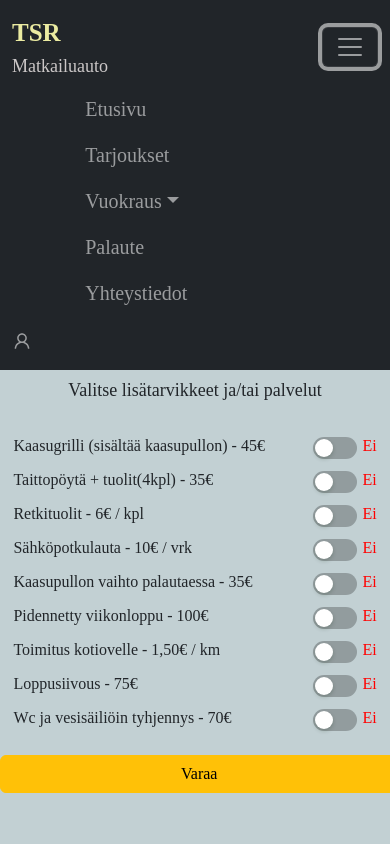
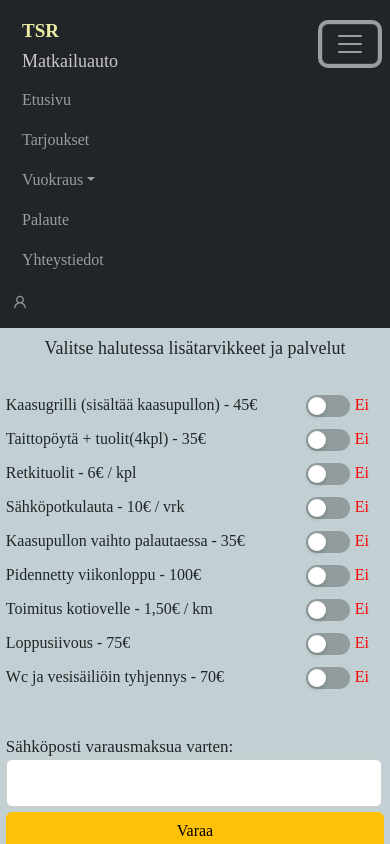
Before and after one commit to JuhoHassi/karavaani, a React (Create React App) app: page /VaraaLisatarvikkeet in a window 390 px wide. Both pictures are taken after a click on the button 350 px from the left and 46 px from the top of the page. Shown: the top 844 px of the page. Built offline with nearby package versions, Linux system fonts and the light colour scheme; no server answers.

Commit message:
Navbar responsiivisuus, varaus - laskun lähetys asiakkalle ja sähköposti uudesta varauksesta

```diff
--- a/src/App.css
+++ b/src/App.css
@@ -17,19 +17,26 @@
   font-size: 25px;
   font-weight: 700;
   color: rgb(235, 235, 161);
-  margin-top: 10px;
+  margin-top: 6px;
+  margin-left: -40px;
 }
 
 .matka {
   color: rgb(203, 199, 199);
   font-size: 25px;
   padding-left: 5px;
-  margin-top: 10px;
-  margin-right: 100%;
+  margin-top: 6px;
+}
+
+.me-auto{
+  margin-left: 250px;
+  font-size: 20px;
+}
+.appTiedot{
+  font-size: 20px;
 }
 
 .logOutBtn {
-  margin-right: 20px;
   margin-left: 20px;
   font-size: 16px;
   background-color: #222;
@@ -37,6 +44,7 @@
   border-color: whitesmoke;
   border-radius: 5px;
 }
+
 
 /*----- ETUSIVU -----*/
 .divEtusivu {
@@ -601,6 +609,20 @@ input[type=email],
   font-size: 17px;
 }
 
+.varaaEmail{
+  display: flex;
+  align-items: flex-start;
+  flex-direction: column;
+  font-size: 17px;
+  margin-bottom: 5px;
+  margin-top: 40px;
+}
+
+.varaaEmail input{
+  padding-left: 155px;
+  border-radius: 6px;
+}
+
 .varauslb {
   margin-bottom: 5px;
 }
@@ -884,6 +906,12 @@ input[type=email],
 
 
 @media screen and (max-width:1470px) {
+  .me-auto{
+    margin-left: 40px;
+  }
+  .tsr{
+    margin-left: 10px;
+  }
   .varaaPaivat,
   .varaaPaivaHlo,
   .varaaPaivatTiedot {
@@ -912,6 +940,9 @@ input[type=email],
 
 
 @media screen and (max-width:950px) {
+  #responsive-navbar-nav{
+    font-size: 16px;
+  }
   .varaaSivu {
     background-color: rgb(194, 208, 211);
     background-attachment: fixed;
@@ -934,13 +965,24 @@ input[type=email],
     width: 50%;
     height: 600px;
   }
+  .tsr{
+    font-size: 19px;
+    margin-top: 12px;
+  }
   .matka{
-    font-size: 18px;
-    margin-top: 17px;
-    padding-left: 5px;
+    font-size: 19px;
+    margin-top: 12px;
   }
   .me-auto{
-    margin-left: -20px;
+    font-size: 18px;
+    margin-left: 10px;
+  }
+  .appTiedot{
+    font-size: 18px;
+    margin-left: 10px;
+  }
+  .logOutBtn{
+    font-size: 15px;
   }
   /*Vuokrattavat autot*/
   .container-slider{
@@ -990,14 +1032,23 @@ input[type=email],
   .varauslbVaraa {
     font-size: 16px;
   }
-
-  .me-auto{
-    margin-left: 0px;
+  .tsr{
+    margin-left: 10px;
   }
   .matka{
     font-size: 18px;
     margin-top: 0;
-    padding-left: 0;
+    padding-left: 10px;
+  }
+  .me-auto{
+    font-size: 16px;
+  }
+  .appTiedot{
+    font-size: 16px;
+    margin-left: 10px;
+  }
+  .logOutBtn{
+    font-size: 14px;
   }
   .titleName{
     font-size: 18px;
@@ -1064,6 +1115,9 @@ input[type=email],
   .divPalaute textarea{
     font-size: 14px;
   }
+  .feed {
+    width: 350px;
+  }
   .feedName {
     font-size: 14px;
   }
@@ -1083,6 +1137,16 @@ input[type=email],
     font-size: 18px;
   }
 
+  /*Yhteystiedot*/
+  .yhtForm {
+    font-size: 14px;
+    padding: 30px;
+    margin-left: 30px;
+    margin-right: 30px;
+  }
+  .yhtForm h4{
+    font-size: 16px;
+  }
 
   .divInfo-item h5 {
     font-size: 14px;
--- a/src/App.js
+++ b/src/App.js
@@ -54,10 +54,10 @@ function App() {
       <Router>
         <Navbar collapseOnSelect expand="md" bg="dark" variant="dark">
           <Container>
-            <Nav className='me-auto'><h2 className='tsr'>TSR </h2><h2 className='matka'> Matkailuauto</h2></Nav>
+            <Nav><h2 className='tsr'>TSR </h2><h2 className='matka'> Matkailuauto</h2></Nav>
             <Navbar.Toggle aria-controls="responsive-navbar-nav" />
             <Navbar.Collapse id="responsive-navbar-nav">
-              <Nav className="me-auto" style={{ fontSize: 20, marginLeft:'20%' }}>
+              <Nav className="me-auto" >
                 <Nav.Link href="/Etusivu">Etusivu</Nav.Link>
                 <Nav.Link href="/Tarjoukset">Tarjoukset</Nav.Link>
                 <NavDropdown title="Vuokraus" id="collasible-nav-dropdown">
@@ -73,7 +73,7 @@ function App() {
                 <NavLink href="/Palaute" >Palaute</NavLink>
                 <NavLink href="/Yhteystiedot">Yhteystiedot</NavLink>
               </Nav>
-              <Nav  style={{ fontSize: 20 }}>
+              <Nav>
                 {loggedIn && <NavDropdown className='appTiedot' title="Tiedot">
                   <NavDropdown.Item href="/AsiakkaanVaraukset">Asiakkaiden varaukset</NavDropdown.Item>
                   <NavDropdown.Item href="/Asiakkaat">Asiakkaat</NavDropdown.Item>
--- a/src/VaraaLisatarvikkeet.jsx
+++ b/src/VaraaLisatarvikkeet.jsx
@@ -1,11 +1,12 @@
 import './App.css'
-import React, { useState, useEffect } from 'react'
+import React, { useState, useEffect, useRef } from 'react'
 import CustomerBookingService from './services/CustomerBooking'
 import BookingService from './services/Booking'
 import CustomerService from './services/Customer'
-import "react-datepicker/dist/react-datepicker.css";
-import 'bootstrap/dist/css/bootstrap.min.css';
+import "react-datepicker/dist/react-datepicker.css"
+import 'bootstrap/dist/css/bootstrap.min.css'
 import { Switch } from 'antd'
+import emailjs from '@emailjs/browser'
 
 // Kalenterikomponentin dokumentaatio https://reactdatepicker.com/
 
@@ -110,8 +111,23 @@ const VaraaLisatarvikkeet = ({ setMessage, setShowMessage, setIsPositive }) => {
         setNewWcWaterEmpt(false)
     }
 
+    const form = useRef()
+
     const handleSubmit = (event) => {
         event.preventDefault()
+
+        emailjs.sendForm('service_vjj6wdw', 'template_4bgjk34', form.current, '41BBDlyHTwF5LnCXc')
+            .then((result) => {
+                console.log(result.text)
+                console.log("Viestin lähetys onnistui")
+
+            }, (error) => {
+                console.log(error.text)
+                console.log('Ei onnistunut')
+            })
+
+        event.target.reset()
+
         var newBook = {
             customerId: viimenen,
             gasGrill: newGasGrill,
@@ -129,6 +145,7 @@ const VaraaLisatarvikkeet = ({ setMessage, setShowMessage, setIsPositive }) => {
             persons: newHeadCount
         }
         console.log(newBook)
+
         BookingService.create(newBook) // Lisätään uusi varaus
             .then(response => {
                 if (response.status === 200) {
@@ -157,8 +174,8 @@ const VaraaLisatarvikkeet = ({ setMessage, setShowMessage, setIsPositive }) => {
     }
     return (
         <div className='varaaLisatarvikkeetSivu'>
-            <h2 className='titleName'>Valitse lisätarvikkeet ja/tai palvelut</h2>
-            <form onSubmit={handleSubmit}>
+            <h2 className='titleName'>Valitse halutessa lisätarvikkeet ja palvelut</h2>
+            <form ref={form} onSubmit={handleSubmit}>
                 <div className='varaaLisatarvikkeet'>
                     <div>
                         <label className='varauslbVaraa'>Kaasugrilli (sisältää kaasupullon) - 45€ </label>
@@ -213,9 +230,13 @@ const VaraaLisatarvikkeet = ({ setMessage, setShowMessage, setIsPositive }) => {
                         <Switch onClick={WcAndWaterTank} />
                         {newWcWaterEmpt ? <span className='true'>Kyllä</span> : <span className='false'>Ei</span>}
                     </div>
+                    <div className='varaaEmail'>
+                        <label>Sähköposti varausmaksua varten:</label>
+                        <input  type='email' name='user_email' required />
+                    </div>
+                    <div>
+                    <input className='btn btn-warning' style={{ paddingLeft: '170px', paddingRight: '170px' }} type="submit" value="Varaa" />
                 </div>
-                <div>
-                    <input className='btn btn-warning' style={{ paddingLeft: '180px', paddingRight: '180px' }} type="submit" value="Varaa" />
                 </div>
             </form>
         </div>
--- a/src/VaraaPaivat.jsx
+++ b/src/VaraaPaivat.jsx
@@ -7,7 +7,7 @@ import DatePicker from 'react-datepicker'
 import "react-datepicker/dist/react-datepicker.css";
 import 'bootstrap/dist/css/bootstrap.min.css';
 import moment from 'moment'
-import { Switch as Switch2} from 'antd'
+import { Switch as Switch2 } from 'antd'
 import { BrowserRouter as Router, Switch, Route } from 'react-router-dom'
 import NavLink from 'react-bootstrap/esm/NavLink'
 import Vuokrausehdot from './Vuokrausehdot'
@@ -119,9 +119,10 @@ const VaraaPaivat = ({ setMessage, setShowMessage, setIsPositive }) => {
             localStorage.setItem("startday", startDay) // Tallenetaan päivät ja henkilömäärä localstorageen
             localStorage.setItem("endday", endDay)
             localStorage.setItem("persons", maara)
-            console.log(startDay + "      "+endDay)
+            console.log(startDay + "      " + endDay)
 
             event.preventDefault()
+
             var newCustomer = { //Luodaa uusi asiakas
                 companyName: newCompanyName,
                 firstName: newFirstName,
@@ -147,23 +148,24 @@ const VaraaPaivat = ({ setMessage, setShowMessage, setIsPositive }) => {
 
                         setTimeout(() => {
                             setShowMessage(false)
-                        }, 8000)    //näyttää ilmoituksen 5sek.
+                        }, 10000)    //näyttää ilmoituksen 5sek.
 
                         window.location.replace("/VaraaLisatarvikkeet") //Siirrytään seuraavalle sivulle
                     }
                 })
                 .catch(error => {
-                    setMessage("Error, tarkista ehdot ja syntymäpäivä?")
+                    setMessage("Error, tarkista kaikki kentät.")
                     setIsPositive(false)
                     setShowMessage(true)
 
                     setTimeout(() => {
                         setShowMessage(false)
-                    }, 8000)
+                    }, 10000)
                 })
             emptyFields()
         }
     }
+
     return (
         <div className='varaaSivu'>
             <h2 className='titleName'>VARAA</h2>
@@ -228,6 +230,7 @@ const VaraaPaivat = ({ setMessage, setShowMessage, setIsPositive }) => {
                         <input type='email' placeholder='Sähköposti' value={newEmail} onChange={({ target }) => setNewEmail(target.value)} required />
                     </div>
                     <br />
+
                     <div>
                         <input type='number' placeholder='Henkilömäärä' value={newHeadCount} onChange={({ target }) => setNewHeadCount(target.value)} required />
                     </div>
@@ -292,7 +295,6 @@ const VaraaPaivat = ({ setMessage, setShowMessage, setIsPositive }) => {
                     <div>
                         <input className='btn btn-warning' style={{ paddingLeft: '150px', paddingRight: '150px', marginBottom: '20px', marginTop: '5px' }} type="submit" value="Jatka varausta" />
                     </div>
-
                 </div>
             </form>
         </div>
--- a/src/Yhteystiedot.jsx
+++ b/src/Yhteystiedot.jsx
@@ -11,7 +11,7 @@ const Yhteystiedot = ({setIsPositive, setShowMessage, setMessage}) => {
         emailjs.sendForm('service_vjj6wdw', 'template_xiskw9n', form.current, '41BBDlyHTwF5LnCXc')
         .then((result) => {
             console.log(result.text)
-            console.log("Ok")
+            console.log("Viestin lähetys onnistui")
             setMessage("Viesti on lähetetty!")
             setIsPositive(true)
             setShowMessage(true)
```
